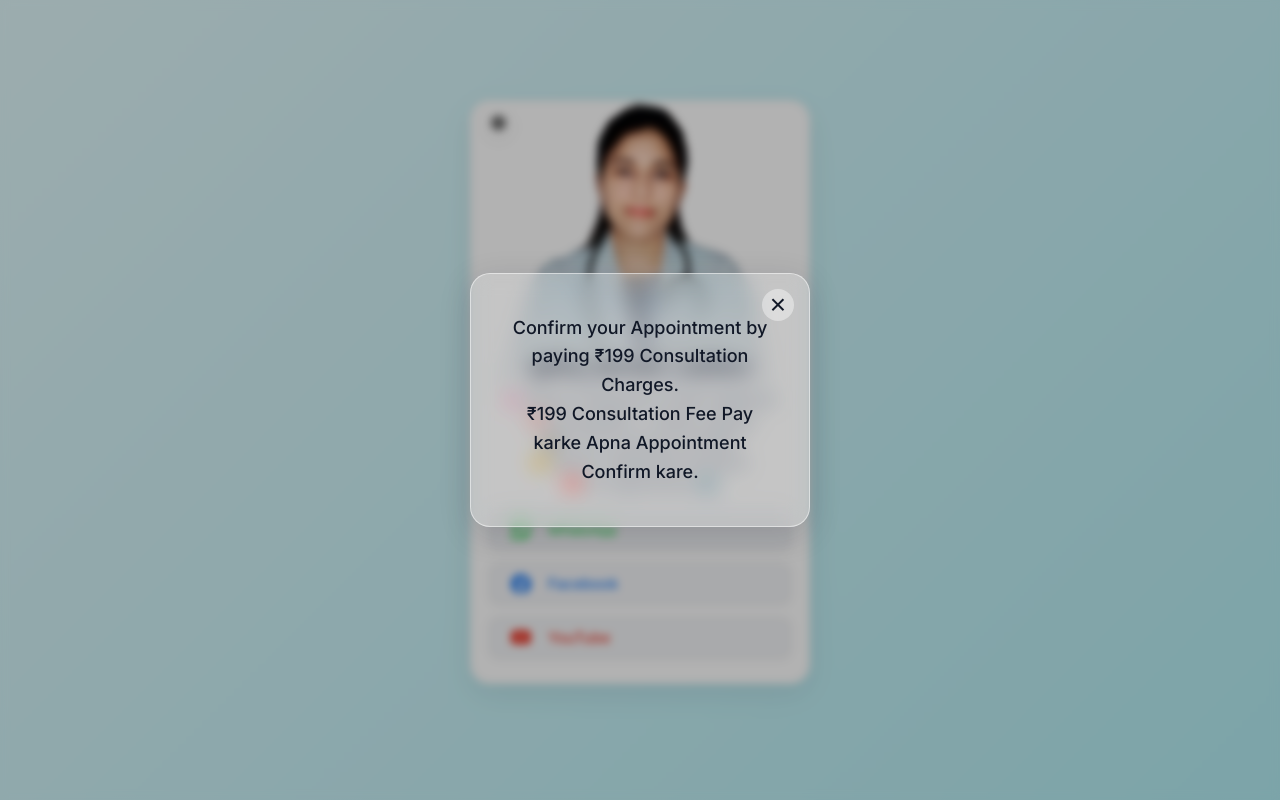
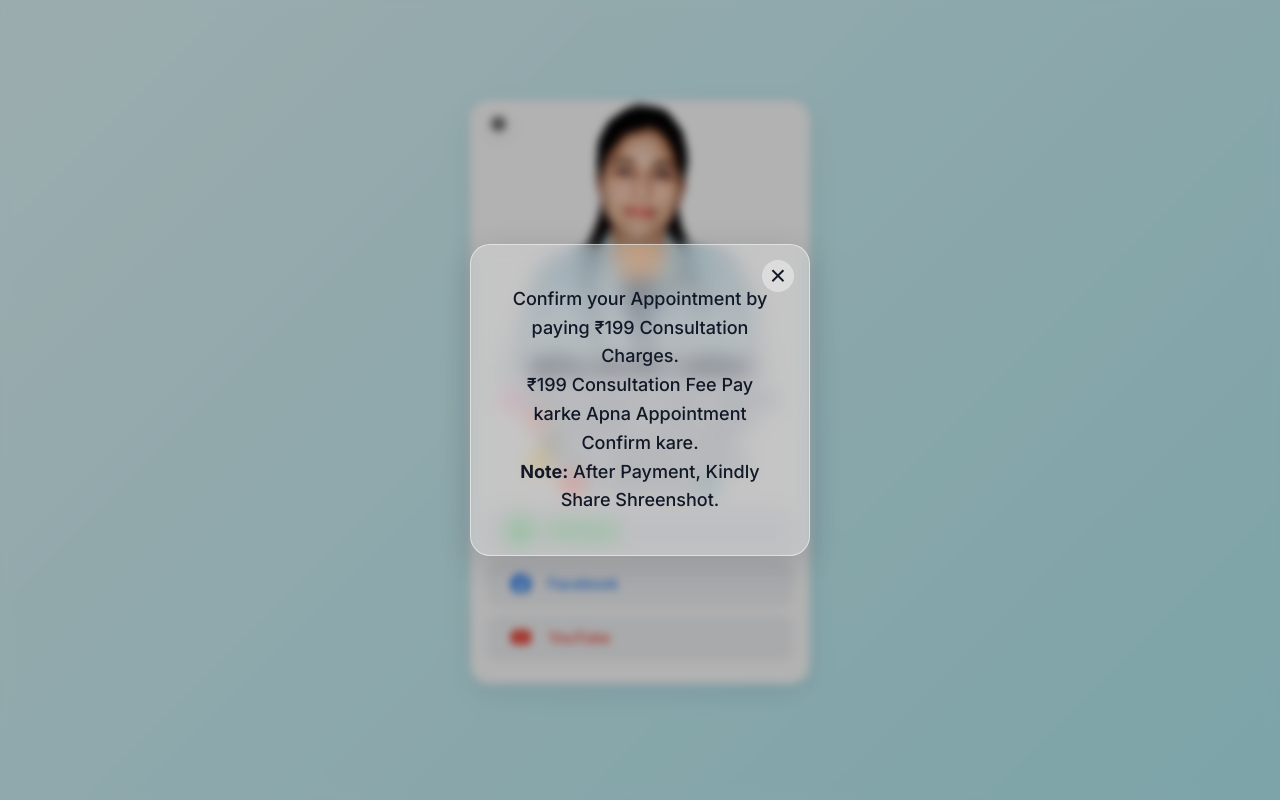
Before and after one commit to Vaibhav-12521/the_doctor_sahiba, a plain HTML site: page index.html in a window 1280 px wide. Both pictures are taken after a click on the button "WhatsApp". Drawn offline with Linux system fonts and the light colour scheme.

Commit message:
Update index.html

```diff
--- a/index.html
+++ b/index.html
@@ -58,7 +58,7 @@
         <div class="modal-overlay"></div>
         <div class="glass-morphism-popup">
           <button class="close-btn" id="closeModal">&times;</button>
-          <p class="popup-message">Confirm your Appointment by paying ₹199 Consultation Charges.<br> ₹199 Consultation Fee Pay karke Apna Appointment Confirm kare. </p>
+          <p class="popup-message">Confirm your Appointment by paying ₹199 Consultation Charges.<br> ₹199 Consultation Fee Pay karke Apna Appointment Confirm kare. <br><b>Note:</b> After Payment, Kindly Share Shreenshot.</p>
         </div>
       </div>
         <footer class="footer"></footer>
```
